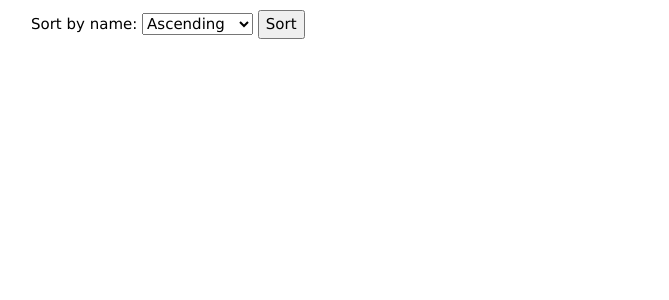
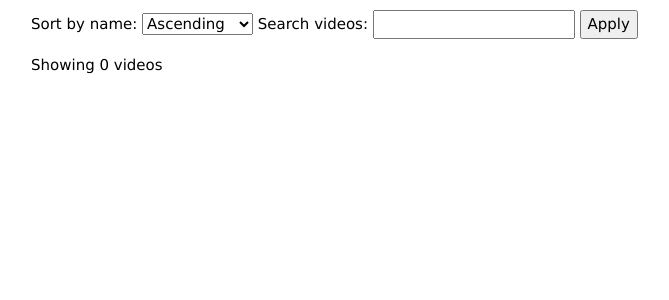
Before and after one commit to Jakub-Svoboda/stream_video, a Django app: page / in a window 1280 px wide. Shown: the part 72-372 px from the top of the page, without its empty margins (135-804 px from the left). Run offline with Django 4.2, Linux system fonts and the light colour scheme; data that the repository does not hold is empty.

Commit message:
Added search functionality

```diff
--- a/src/video_manager/templates/video/video_list.html
+++ b/src/video_manager/templates/video/video_list.html
@@ -10,7 +10,6 @@
     <!-- Header -->
     <header class="w3-display-container w3-content w3-wide" style="max-width:1500px;" id="home">
         <h1 class="w3-xxlarge"><b>STREAM</b></span></h1>
-        </div>
     </header>
 
     <form method="get">
@@ -19,8 +18,14 @@
             <option value="asc" {% if sort_order == 'asc' %}selected{% endif %}>Ascending</option>
             <option value="desc" {% if sort_order == 'desc' %}selected{% endif %}>Descending</option>
         </select>
-        <button type="submit">Sort</button>
+
+        <label for="search">Search videos:</label>
+        <input type="text" name="search" id="search" value="{{ search_query|default:'' }}">
+        <button type="submit">Apply</button>
     </form>
+
+    <p>Showing {{ videos|length }} videos</p>
+
     {% for video in videos %}
     <p>
         <div>
--- a/src/video_manager/views.py
+++ b/src/video_manager/views.py
@@ -1,19 +1,29 @@
+from django.db.models import Q
 from django.db.models.functions import Lower
 from django.shortcuts import get_object_or_404, render
 from .models import Video
 
 def index(request):
     sort_order = request.GET.get('sort', 'asc')
+    search_query = request.GET.get('search')
+
+    videos = Video.objects.all()
+
     if sort_order == 'asc':
-        videos = Video.objects.all().order_by(Lower('name'))
+        videos = videos.order_by(Lower('name'))
     else:
-        videos = Video.objects.all().order_by(Lower('name').desc())
+        videos = videos.order_by(Lower('name').desc())
+
+    if search_query:
+        videos = videos.filter(Q(name__icontains=search_query))
 
     context = {
         'videos': videos,
-        'sort_order': sort_order
+        'sort_order': sort_order,
+        'search_query': search_query
     }
     return render(request, 'video/video_list.html', context)
+
 
 def detail(request, video_id):
     video = get_object_or_404(Video, pk=video_id)
```
